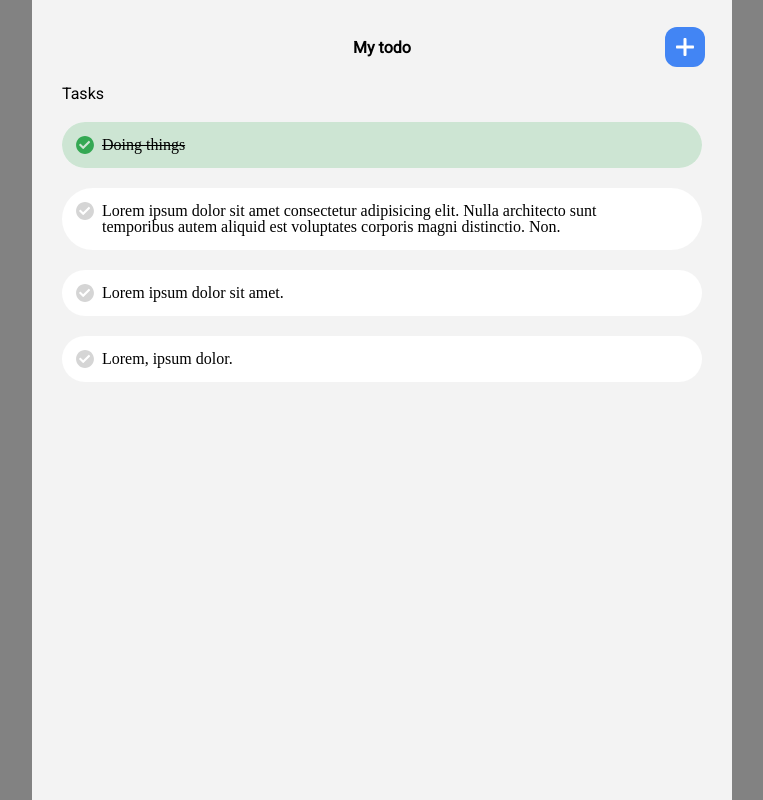
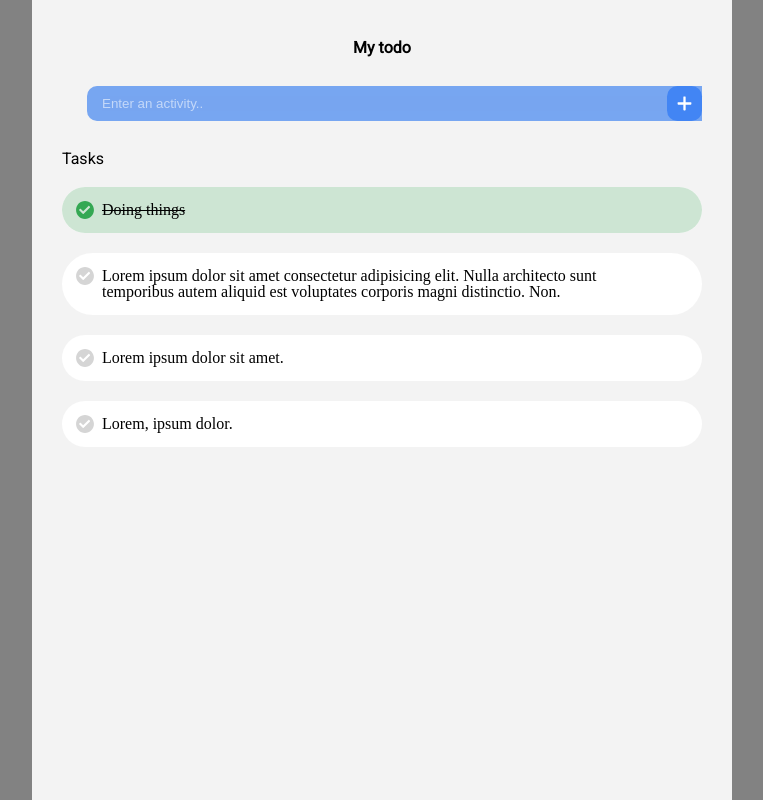
Before and after one commit to CCornez/Todoapp, a plain HTML site: page index.html in a window 1280 px wide. Shown: the whole page, without its empty margins (258-1021 px from the left). Drawn offline with Linux system fonts and the light colour scheme.

Commit message:
redesign frorm & searchbar

```diff
--- a/css/style.css
+++ b/css/style.css
@@ -6,6 +6,7 @@
   --graylight: #f3f3f3;
   --gray: #d5d5d5;
   --graydark: #828282;
+  --bluelight: #77a6f1;
   --blue: #4285f4;
   --greenlight: #cde5d3;
   --green: #34a853;
@@ -14,6 +15,14 @@
 a {
   color: black;
   text-decoration: none;
+}
+input,
+button {
+  outline: none;
+  border: none;
+}
+button {
+  cursor: pointer;
 }
 body {
   height: 100%;
@@ -25,33 +34,46 @@ body {
   max-width: 700px;
   background-color: var(--graylight);
 }
-nav {
-  position: relative;
+.searchbar {
   display: flex;
-  justify-content: center;
+  flex-direction: column;
+  text-align: center;
   padding-top: 40px;
 }
-nav h1 {
+h1 {
   font-weight: bold;
   font-family: "Roboto", sans-serif;
 }
-nav a {
+form {
+  margin: 30px;
+  margin-bottom: 0;
+  position: relative;
+  display: flex;
+  justify-content: end;
+}
+form input {
+  width: calc(100% - 25px);
+  padding: 10px 15px;
+  border-radius: 10px 0 0 10px;
+  color: white;
+  background-color: var(--bluelight);
+}
+form input::placeholder {
+  color: rgba(255, 255, 255, 0.705);
+  background-color: var(--bluelight);
+  opacity: 0.8;
+}
+button {
   position: absolute;
-  right: 32px;
-  top: 32px;
-  z-index: 0;
-  font-size: 30px;
+  top: 0;
+  right: 0;
+  display: flex;
+  justify-content: center;
+  align-items: center;
+  height: 35px;
+  width: 35px;
+  font-size: 35px;
   color: white;
-}
-nav a::after {
-  content: "";
-  display: inline-block;
-  position: absolute;
-  right: -5px;
-  top: -5px;
-  z-index: -1;
-  height: 40px;
-  width: 40px;
   border-radius: 30%;
   background-color: var(--blue);
 }
--- a/index.html
+++ b/index.html
@@ -9,14 +9,17 @@
   </head>
   <body>
     <div class="container">
-      <nav>
+      <div class="searchbar">
         <h1>My todo</h1>
-        <a href="">
-          <svg class="icon icon-plus">
-            <use xlink:href="./icons/symbol-defs.svg#icon-plus"></use>
-          </svg>
-        </a>
-      </nav>
+        <form action="">
+          <input type="text" placeholder="Enter an activity.." />
+          <button>
+            <svg class="icon icon-plus">
+              <use xlink:href="./icons/symbol-defs.svg#icon-plus"></use>
+            </svg>
+          </button>
+        </form>
+      </div>
       <main>
         <h2>Tasks</h2>
         <ul>
@@ -25,7 +28,7 @@
               <div class="checkmarkicon">
                 <svg class="icon icon-checkmark">
                   <use
-                    xlink:href="../icons/symbol-defs.svg#icon-checkmark"
+                    xlink:href="./icons/symbol-defs.svg#icon-checkmark"
                   ></use>
                 </svg>
               </div>
@@ -37,7 +40,7 @@
               <div class="checkmarkicon">
                 <svg class="icon icon-checkmark">
                   <use
-                    xlink:href="../icons/symbol-defs.svg#icon-checkmark"
+                    xlink:href="./icons/symbol-defs.svg#icon-checkmark"
                   ></use>
                 </svg>
               </div>
@@ -53,7 +56,7 @@
               <div class="checkmarkicon">
                 <svg class="icon icon-checkmark">
                   <use
-                    xlink:href="../icons/symbol-defs.svg#icon-checkmark"
+                    xlink:href="./icons/symbol-defs.svg#icon-checkmark"
                   ></use>
                 </svg>
               </div>
@@ -65,7 +68,7 @@
               <div class="checkmarkicon">
                 <svg class="icon icon-checkmark">
                   <use
-                    xlink:href="../icons/symbol-defs.svg#icon-checkmark"
+                    xlink:href="./icons/symbol-defs.svg#icon-checkmark"
                   ></use>
                 </svg>
               </div>
```
